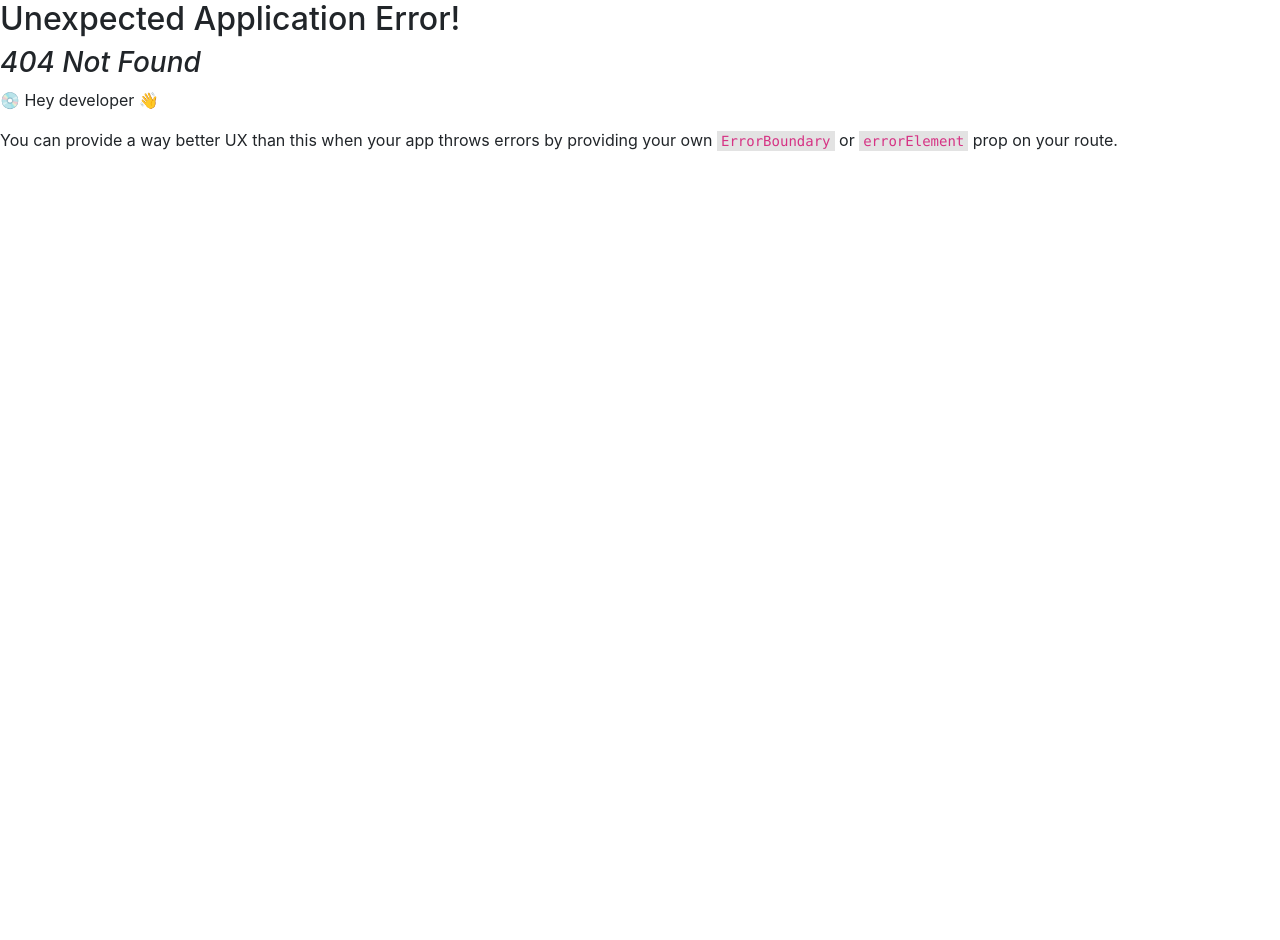
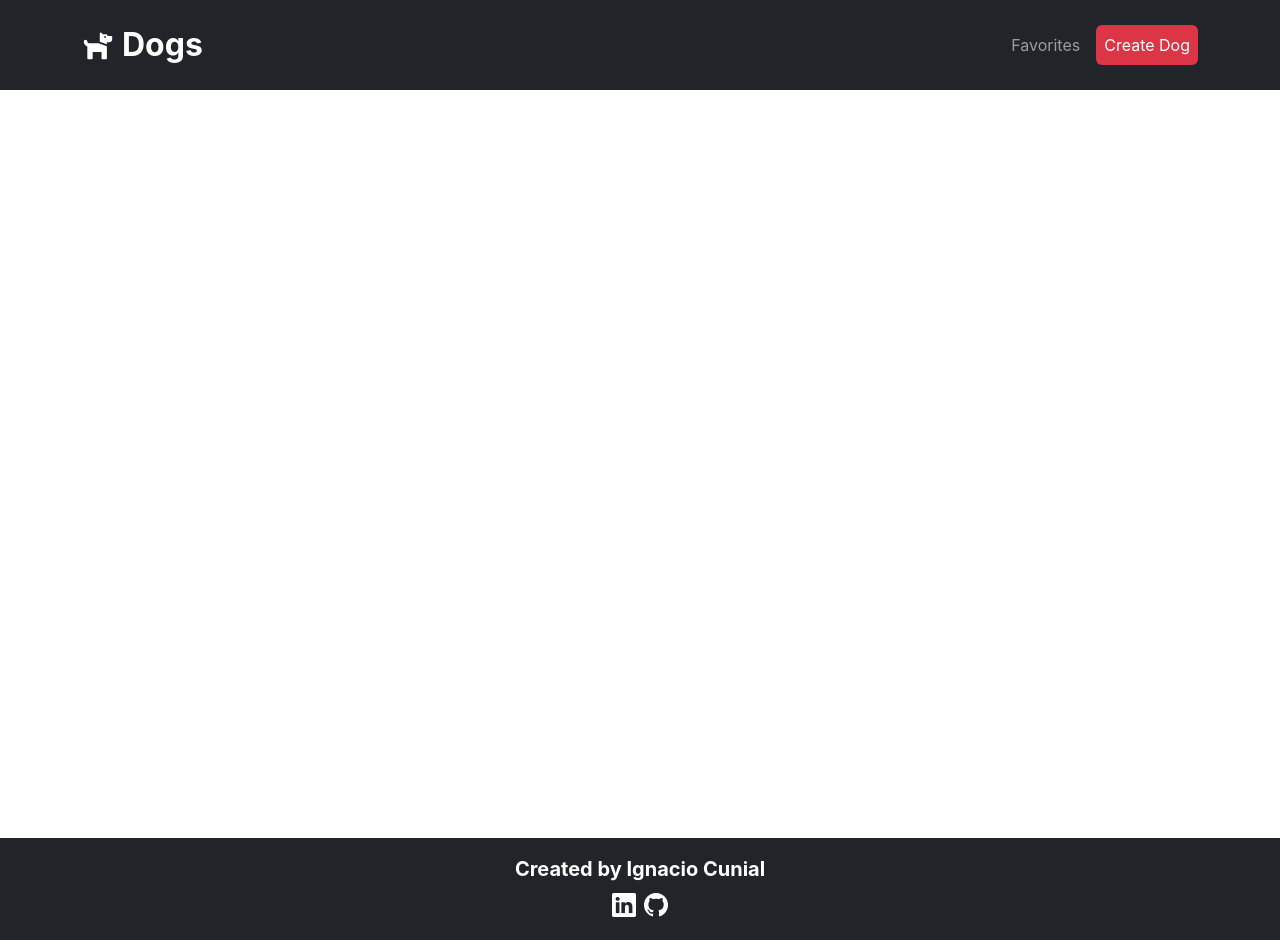
Before and after one commit to igsecu/pidogs-henry, a React (Create React App) app in the folder client/: page /dogs in a window 1280 px wide. Before the commit this address had no page. Before the commit the page ends 800 px from the top, so only its background shows below. Built offline with nearby package versions, Linux system fonts and the light colour scheme.

Commit message:
Added dogs page and get favorites from local storage

```diff
--- a/client/src/App.js
+++ b/client/src/App.js
@@ -5,14 +5,26 @@ import {
   RouterProvider,
 } from "react-router-dom";
 
+import { useState, useEffect } from "react";
+
 import MainLayout from "./layouts/MainLayout";
 import HomePage from "./pages/HomePage";
+import DogsPage from "./pages/DogsPage";
 
 function App() {
+  const [favorites, setFavorites] = useState([]);
+
+  useEffect(() => {
+    const itemsFromLocalStorage =
+      JSON.parse(localStorage.getItem("favorites")) || [];
+    setFavorites(itemsFromLocalStorage);
+  }, []);
+
   const router = createBrowserRouter(
     createRoutesFromElements(
-      <Route path="/" element={<MainLayout />}>
+      <Route path="/" element={<MainLayout favorites={favorites} />}>
         <Route index element={<HomePage />} />
+        <Route path="/dogs" element={<DogsPage />} />
       </Route>
     )
   );
```
